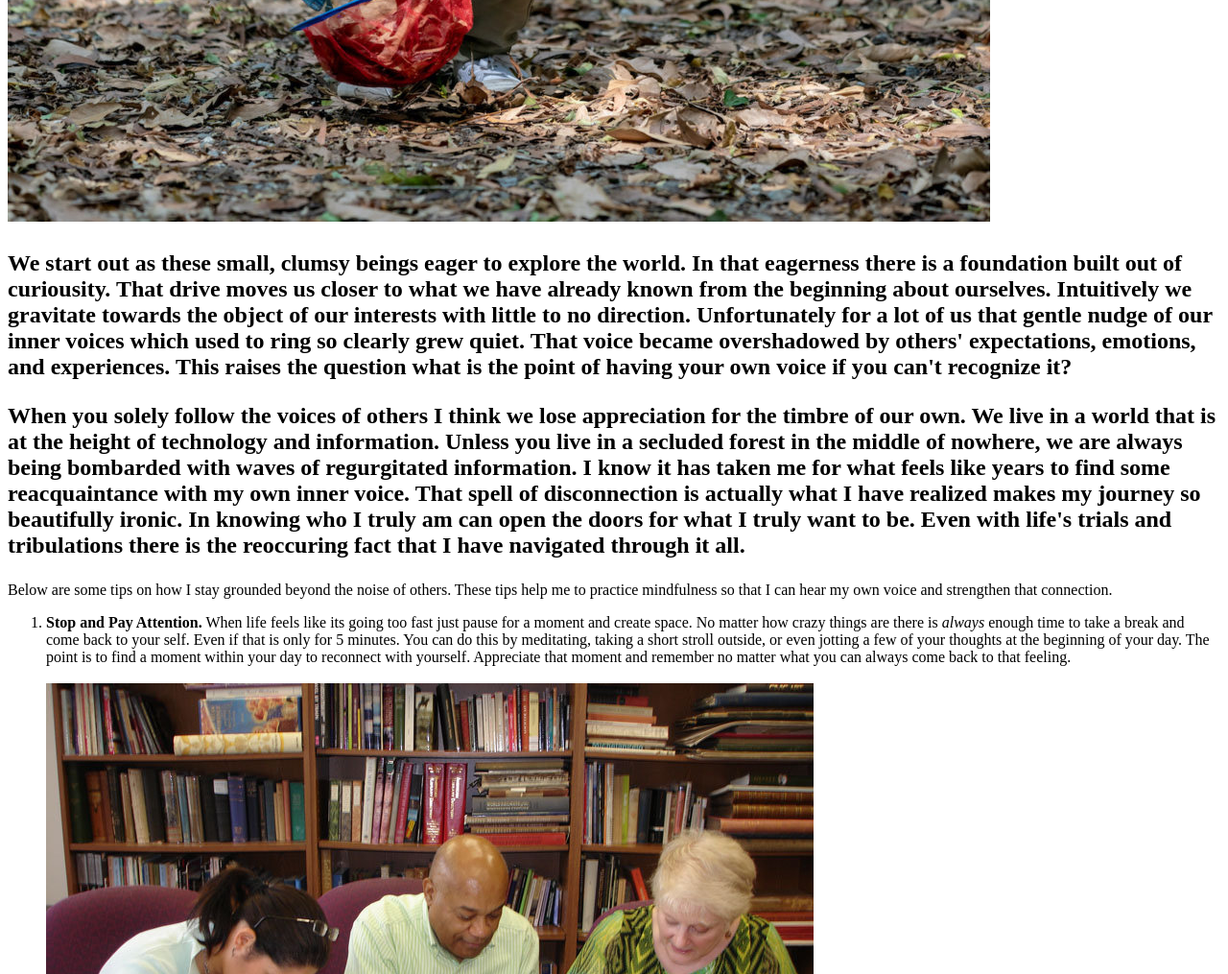
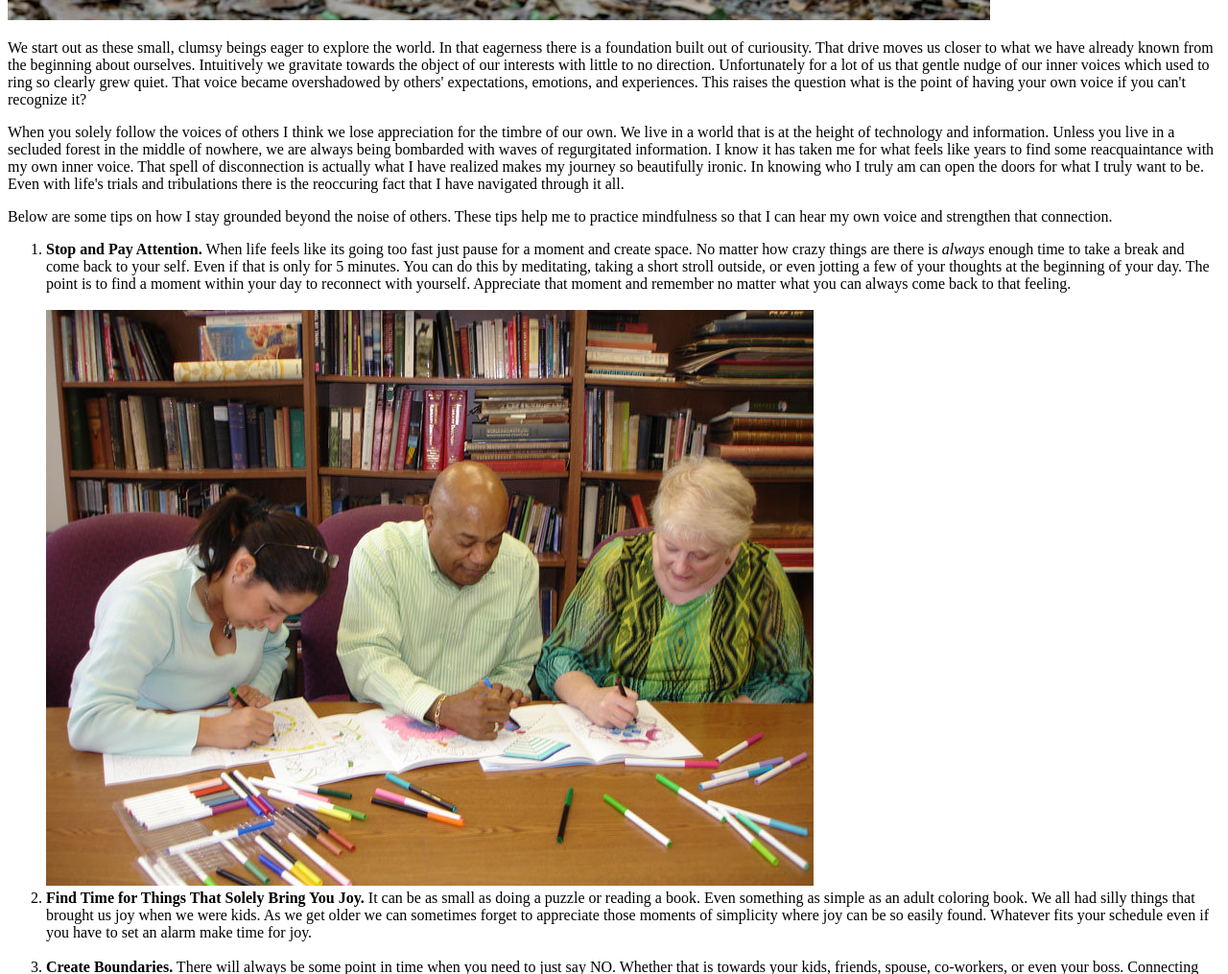
Before and after one commit to PT-Web-Dev-Jan-23/js-assignment-4-html-me-something-landersja, a website: page index.html in a window 1280 px wide. Shown: the part 1200-2215 px from the top of the page at 96% size. Drawn offline with Linux system fonts and the light colour scheme.

Commit message:
14th htm update

```diff
--- a/index.html
+++ b/index.html
@@ -4,12 +4,12 @@
       <title>Who We Are</title>
    </head>
    <body>
-      <article>
+
          <header>
-            <main>
+         <article>
       <h1>"Who We Are" - Understanding Our Journeys and Where We're Headed.</h1>
-
-     <h2> <p>You know the type of person who is into any and everything? They usually know one fact or another about the most random subjects. However, when it comes to mastering a field they never dip more than a toe below the water's surface. Next thing you know its 27 years later  and I'm having a quater-life crisis about what is the next step in life? If you couldn't tell by now I'm talking about me. Hello, my name is Jamyria and I don't know how I got here. Yet, as confusing as it is it all makes so much sense.</p>
+   <main>
+      <p>You know the type of person who is into any and everything? They usually know one fact or another about the most random subjects. However, when it comes to mastering a field they never dip more than a toe below the water's surface. Next thing you know its 27 years later  and I'm having a quater-life crisis about what is the next step in life? If you couldn't tell by now I'm talking about me. Hello, my name is Jamyria and I don't know how I got here. Yet, as confusing as it is it all makes so much sense.</p>
       <img src = "images/wandering image.jpeg" alt = "Image of someone wandering down a foggy path.">
 
       <p> Back in my day when a small bag of cheetos still cost 50&cent; and before vlogging became popular - blogs reigned as kings. I was 14 years old when I made my first blogpost. I had decided for some reason that I was going to be a blogger. I wrote a a measly three-paragraph about a topic very similar to this one today. Obviously I did not become the youngest publishing blogger of 2009. I kept getting in my own way because I couldn't decide what I specifically wanted the blog to be about. I was frustrated with not knowing the immediate next step and wanted someone else to give me the answer. I would't just let the journey flow and trust that I could show up for myself. There are many people in our lives who will help guide us from one point to another, but we as individuals make the decision when to follow. </p>
@@ -17,7 +17,7 @@
       <img src = "images/child_exploring.jpeg" alt = "Image of a child exploring nature while holding a butterfly net.">
       <p>We start out as these small, clumsy beings eager to explore the world. In that eagerness there is a foundation built out of curiousity. That drive moves us closer to what we have already known from the beginning about ourselves. Intuitively we gravitate towards the object of our interests with little to no direction. Unfortunately for a lot of us that gentle nudge of our inner voices which used to ring so clearly grew quiet. That voice became overshadowed by others' expectations, emotions, and experiences. This raises the question what is the point of having your own voice if you can't recognize it?  </p>
 
-      <p>When you solely follow the voices of others I think we lose appreciation for the timbre of our own. We live in a world that is at the height of technology and information. Unless you live in a secluded forest in the middle of nowhere, we are always being bombarded with waves of regurgitated information. I know it has taken me for what feels like years to find some reacquaintance with my own inner voice. That spell of disconnection is actually what I have realized makes my journey so beautifully ironic. In knowing who I truly am can open the doors for what I truly want to be. Even with life's trials and tribulations there is the reoccuring fact that I have navigated through it all. </p></h2>
+      <p>When you solely follow the voices of others I think we lose appreciation for the timbre of our own. We live in a world that is at the height of technology and information. Unless you live in a secluded forest in the middle of nowhere, we are always being bombarded with waves of regurgitated information. I know it has taken me for what feels like years to find some reacquaintance with my own inner voice. That spell of disconnection is actually what I have realized makes my journey so beautifully ironic. In knowing who I truly am can open the doors for what I truly want to be. Even with life's trials and tribulations there is the reoccuring fact that I have navigated through it all. </p>
      <p>Below are some tips on how I stay grounded beyond the noise of others. These tips help me to practice mindfulness so that I can hear my own voice and strengthen that connection.</p>
 
      <ol>
```
